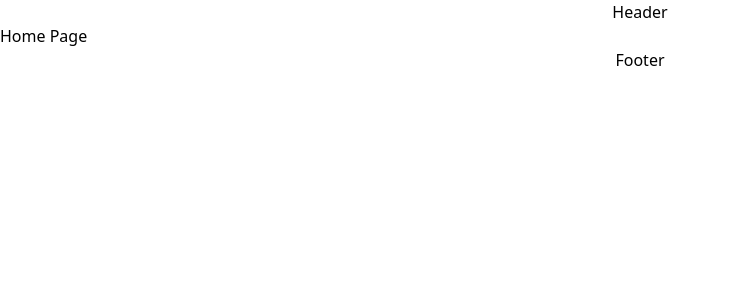
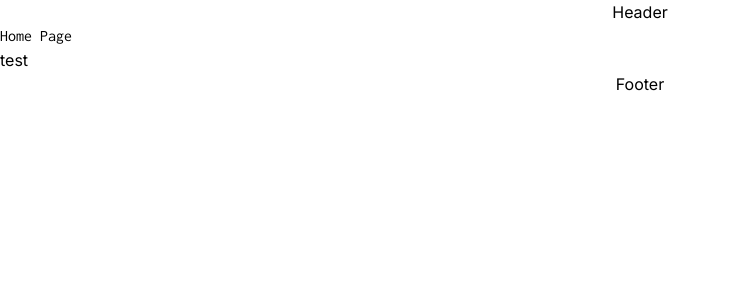
Before and after one commit to hidaka88jp/portfolio--personal-site-v2, a Next.js app: page / in a window 1280 px wide. Shown: the top 300 px of the page, without its empty margins (0-731 px from the left). Built offline with nearby package versions, Linux system fonts and the light colour scheme.

Commit message:
chore: setup google fonts

```diff
--- a/package.json
+++ b/package.json
@@ -18,6 +18,7 @@
     ]
   },
   "dependencies": {
+    "clsx": "^2.1.1",
     "next": "16.1.6",
     "react": "19.2.3",
     "react-dom": "19.2.3"
--- a/src/app/globals.css
+++ b/src/app/globals.css
@@ -1 +1,9 @@
 @import 'tailwindcss';
+
+@theme inline {
+  --font-sans: var(--font-inter);
+}
+
+@theme {
+  --font-inconsolata: var(--font-inconsolata);
+}
--- a/src/app/layout.tsx
+++ b/src/app/layout.tsx
@@ -1,18 +1,21 @@
 import type { Metadata } from 'next';
-import { Geist, Geist_Mono } from 'next/font/google';
 import './globals.css';
+import clsx from 'clsx';
+
+import { Inter } from 'next/font/google';
+import { Inconsolata } from 'next/font/google';
 
 import Header from '@/components/layout/Header';
 import Footer from '@/components/layout/Footer';
 
-const geistSans = Geist({
-  variable: '--font-geist-sans',
+const inter = Inter({
   subsets: ['latin'],
+  variable: '--font-inter',
 });
 
-const geistMono = Geist_Mono({
-  variable: '--font-geist-mono',
+const inconsolata = Inconsolata({
   subsets: ['latin'],
+  variable: '--font-inconsolata',
 });
 
 export const metadata: Metadata = {
@@ -26,8 +29,8 @@ export default function RootLayout({
   children: React.ReactNode;
 }>) {
   return (
-    <html lang='en'>
-      <body className={`${geistSans.variable} ${geistMono.variable} antialiased`}>
+    <html lang='en' className={clsx(inter.variable, inconsolata.variable, 'scroll-smooth')}>
+      <body className='text-gray'>
         <Header />
         <main>{children}</main>
         <Footer />
--- a/src/app/page.tsx
+++ b/src/app/page.tsx
@@ -1,3 +1,8 @@
 export default function Home() {
-  return <div>Home Page</div>;
+  return (
+    <div>
+      <p className='font-inconsolata'>Home Page</p>
+      <p>test</p>
+    </div>
+  );
 }
```
Also changed, not shown: 1 other file (tests, documents, lock files or other folders).
